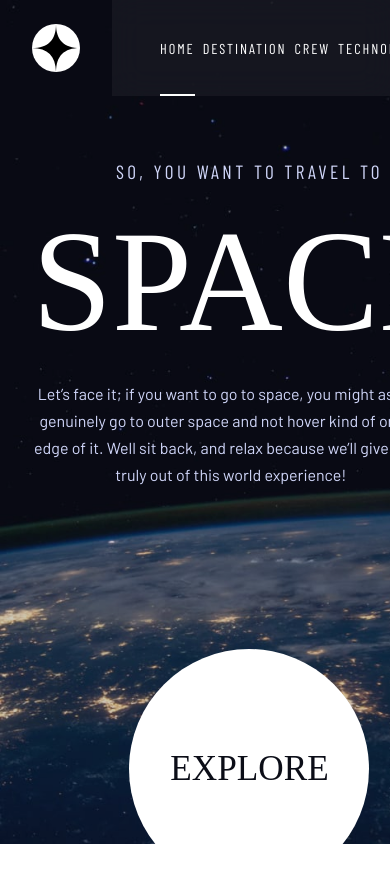
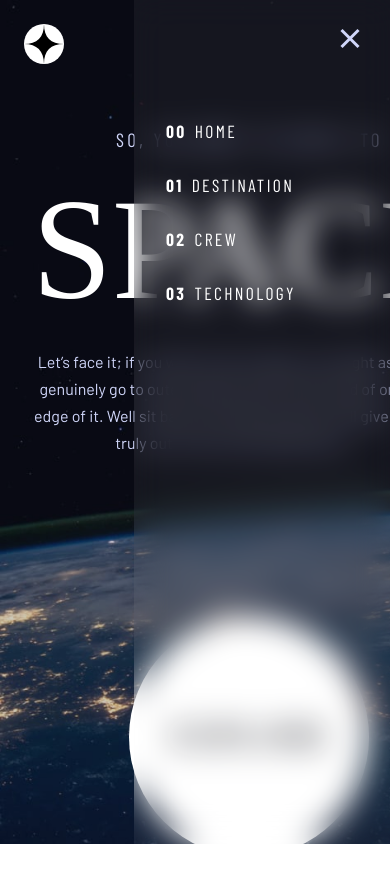
Before and after one commit to sahand-masoleh/fem-40-space-tourism-website, a React (Vite) app: page /home in a window 390 px wide. Shown: the top 882 px of the page. After the commit the page ends 857 px from the top, so only its background shows below. Built offline with nearby package versions, Linux system fonts and the light colour scheme; a web font is replaced by a local one.

Commit message:
[feat] nav: mobile
[style] nav: mobile

```diff
--- a/src/components/Nav/Nav.scss
+++ b/src/components/Nav/Nav.scss
@@ -15,16 +15,28 @@
 		justify-content: space-between;
 	}
 
+	@media screen and (max-width: $mobile) {
+		margin-top: 1.5rem;
+		display: flex;
+		justify-content: space-between;
+		align-items: center;
+		padding: 0 1.5rem;
+	}
+
 	&__logo {
 		height: 3rem;
-		aspect-ratio: 1;
+		aspect-ratio: 2;
 		color: $c-white;
 		margin-left: 4rem;
-		width: 6rem;
 
 		@media screen and (max-width: $tablet) {
 			margin-left: 2rem;
 			width: unset;
+		}
+
+		@media screen and (max-width: $mobile) {
+			margin-left: unset;
+			height: 2.5rem;
 		}
 	}
 
@@ -55,6 +67,29 @@
 			gap: 1ch;
 		}
 
+		@media screen and (max-width: $mobile) {
+			position: absolute;
+			inset: 0 0 0 auto;
+			max-width: calc(var(--menu-open, 0) * 16rem);
+			width: 100%;
+			z-index: 1;
+			flex-direction: column;
+			justify-content: flex-start;
+			align-items: flex-start;
+			padding: 7.5rem calc(var(--menu-open, 0) * 2rem) 0;
+			transition-property: max-width, padding;
+			transition-duration: 500ms;
+
+			&::after {
+				// for the click-away listener to cover the whole page
+				position: absolute;
+				content: "";
+				inset: 0;
+				right: 100%;
+				left: -100%;
+			}
+		}
+
 		&::before {
 			content: "";
 			position: absolute;
@@ -78,6 +113,14 @@
 			font-size: 0.9rem;
 		}
 
+		@media screen and (max-width: $mobile) {
+			min-height: unset;
+			opacity: calc(var(--menu-open, 0) * 1);
+			transition: opacity 500ms;
+			margin-bottom: 1.5rem;
+			font-size: 1.1rem;
+		}
+
 		&--active {
 			&::after {
 				position: absolute;
@@ -86,6 +129,10 @@
 				height: 2px;
 				width: 100%;
 				background-color: $c-white;
+
+				@media screen and (max-width: $mobile) {
+					display: none;
+				}
 			}
 		}
 	}
@@ -97,6 +144,10 @@
 		@media screen and (max-width: $tablet) {
 			display: none;
 		}
+
+		@media screen and (max-width: $mobile) {
+			display: unset;
+		}
 	}
 
 	&__text {
@@ -107,5 +158,29 @@
 	&__hoverbox {
 		@extend %hoverbox;
 		background-color: $c-grey;
+
+		@media screen and (max-width: $mobile) {
+			display: none;
+		}
+	}
+
+	&__button {
+		display: none;
+		z-index: 2;
+
+		@media screen and (max-width: $mobile) {
+			display: grid;
+			place-items: center;
+			background-color: transparent;
+			border: none;
+			color: $c-light-blue;
+			width: 2rem;
+			flex-shrink: 0;
+			aspect-ratio: 1;
+		}
+
+		&:hover {
+			cursor: pointer;
+		}
 	}
 }
--- a/src/components/Nav/Nav.tsx
+++ b/src/components/Nav/Nav.tsx
@@ -2,8 +2,11 @@
 
 import "./Nav.scss";
 
+import React, { useState } from "react";
 import { ReactComponent as Logo } from "@assets/shared/logo.svg";
 import HoverMenu, { menuItem } from "@components/HoverMenu/HoverMenu";
+import { ReactComponent as OpenIcon } from "@assets/shared/icon-hamburger.svg";
+import { ReactComponent as CloseIcon } from "@assets/shared/icon-close.svg";
 
 export enum paths {
 	home = "home",
@@ -27,13 +30,33 @@ for (let index = 0; index < Object.keys(paths).length; index++) {
 }
 
 function Nav() {
+	const [isOpen, setIsOpen] = useState<boolean>(true);
+
+	function handleMobileMenu(): void {
+		setIsOpen((prev) => !prev);
+	}
+
 	return (
-		<nav className="nav">
+		<nav
+			className="nav"
+			style={{ "--menu-open": isOpen ? 1 : "" } as React.CSSProperties}
+			onClick={isOpen ? handleMobileMenu : undefined}
+		>
 			<div className="nav__logo image">
 				<Logo className="image__img" />
 			</div>
 			<div className="nav__line"></div>
 			<HoverMenu block="nav" items={items} />
+			<button
+				className="nav__button image"
+				onClick={!isOpen ? handleMobileMenu : undefined}
+			>
+				{!isOpen ? (
+					<OpenIcon className="image__img" />
+				) : (
+					<CloseIcon className="image__img" />
+				)}
+			</button>
 		</nav>
 	);
 }
--- a/src/styles/_variables.scss
+++ b/src/styles/_variables.scss
@@ -16,3 +16,4 @@ $max-width: 70rem;
 }
 
 $tablet: 768px;
+$mobile: 480px;
```
Also changed, not shown: src/assets/shared/icon-hamburger.svg.
